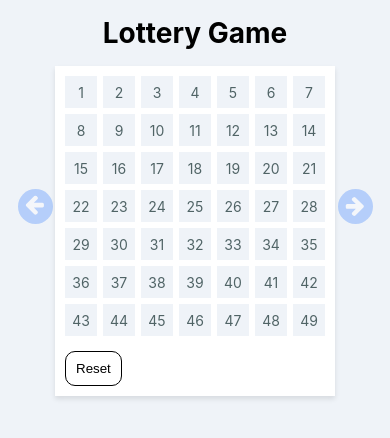
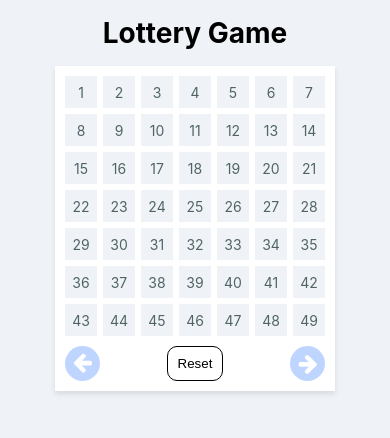
Before and after one commit to SimonSiefke/lottery-game, a React (Vite) app: page / in a window 390 px wide. Shown: the top 438 px of the page. Built offline with nearby package versions, Linux system fonts and the light colour scheme.

Commit message:
more responsive layout

```diff
--- a/src/App.css
+++ b/src/App.css
@@ -31,21 +31,6 @@ button::-moz-focus-inner {
   --ButtonSize: 35px;
 }
 
-@media screen and (min-width: 420px) {
-  :root {
-    --FieldSize: 35px;
-    --FieldsPadding: 15px;
-    --FieldGap: 8px;
-    --FieldsFormSideWidth: 48px;
-  }
-}
-
-@media screen and (min-width: 768px) {
-  :root {
-    --FieldSize: 50px;
-  }
-}
-
 body {
   background: var(--BackGround);
   font-size: var(--FontSize);
@@ -65,7 +50,7 @@ h1 {
   margin: 0 auto;
 }
 
-.FieldsAndReset {
+.FieldsFormMiddle {
   display: flex;
   flex-direction: column;
   box-shadow: var(--BoxShadowAround);
@@ -131,8 +116,19 @@ h1 {
 .FieldsFormLeft,
 .FieldsFormRight {
   width: var(--FieldsFormSideWidth);
+  flex-direction: column;
+  justify-content: center;
+  display: none;
+}
+
+[class^='FieldsBottom'] {
   display: flex;
-  flex-direction: column;
+  justify-content: space-between;
+  padding-top: 10px;
+}
+
+.FieldsBottom {
+  display: none;
   justify-content: center;
 }
 
@@ -146,7 +142,6 @@ h1 {
   border-radius: 50%;
   align-self: center;
   border: 2px solid transparent;
-  transform: translateY(-25px); /* Center with fields */
 }
 
 .ButtonContinue:disabled,
@@ -185,7 +180,6 @@ h1 {
   align-self: start;
   padding: 0 10px;
   border-radius: 10px;
-  margin-top: 15px;
   border: 1px solid;
   height: var(--ButtonSize);
 }
@@ -195,3 +189,29 @@ h1 {
   background: rgb(61, 61, 61);
   color: white;
 }
+
+@media screen and (min-width: 420px) {
+  :root {
+    --FieldSize: 35px;
+    --FieldsPadding: 15px;
+    --FieldGap: 8px;
+    --FieldsFormSideWidth: 48px;
+    --ButtonSize: 40px;
+  }
+  .FieldsFormLeft,
+  .FieldsFormRight {
+    display: flex;
+  }
+  .FieldsBottomSmall {
+    display: none;
+  }
+  .FieldsBottom {
+    display: flex;
+  }
+}
+
+@media screen and (min-width: 768px) {
+  :root {
+    --FieldSize: 50px;
+  }
+}
--- a/src/App.jsx
+++ b/src/App.jsx
@@ -50,12 +50,7 @@ const Field = ({
   </li>
 )
 
-const FieldsAndReset = ({
-  selectField,
-  unSelectField,
-  resetFields,
-  selectedFields,
-}) => {
+const Fields = ({ selectField, unSelectField, selectedFields }) => {
   const [gameId] = useState(`G-${Math.random()}`.slice(0, 8))
   const [activeIndex, setActiveIndex] = useState(0)
   const maybeToggleField = (field) => {
@@ -67,9 +62,6 @@ const FieldsAndReset = ({
       selectField(field)
       return
     }
-  }
-  const handleResetClick = (event) => {
-    resetFields()
   }
 
   const handleFieldsKeyDown = (event) => {
@@ -128,7 +120,6 @@ const FieldsAndReset = ({
     maybeToggleField(field)
   }
   return (
-    <div className="FieldsAndReset">
     <ol
       className="Fields"
       onKeyDown={handleFieldsKeyDown}
@@ -153,10 +144,6 @@ const FieldsAndReset = ({
         </Field>
       ))}
     </ol>
-      <button type="reset" onClick={handleResetClick} className="ButtonReset">
-        Reset
-      </button>
-    </div>
   )
 }
 
@@ -169,6 +156,9 @@ const App = () => {
   } = useLotteryGame()
   const handleContinueClick = (event) => {
     alert('Continue ' + JSON.stringify(Array.from(selectedFields)))
+  }
+  const handleResetClick = (event) => {
+    resetFields()
   }
   return (
     <div className="App">
@@ -184,12 +174,47 @@ const App = () => {
             Back
           </button>
         </div>
-        <FieldsAndReset
+        <div className="FieldsFormMiddle">
+          <Fields
             selectField={selectField}
+            selectedFields={selectedFields}
             unSelectField={unSelectField}
-          resetFields={resetFields}
-          selectedFields={selectedFields}
           />
+          <div className="FieldsBottomSmall">
+            <button
+              type="button"
+              className="ButtonBack"
+              onClick={handleContinueClick}
+              disabled={true}
+            >
+              Back
+            </button>
+            <button
+              type="reset"
+              onClick={handleResetClick}
+              className="ButtonReset"
+            >
+              Reset
+            </button>
+            <button
+              type="button"
+              className="ButtonContinue"
+              onClick={handleContinueClick}
+              disabled={selectedFields.size < 6}
+            >
+              Continue
+            </button>
+          </div>
+          <div className="FieldsBottom">
+            <button
+              type="reset"
+              onClick={handleResetClick}
+              className="ButtonReset"
+            >
+              Reset
+            </button>
+          </div>
+        </div>
         <div className="FieldsFormRight">
           <button
             type="button"
```
Lines whose indentation alone changed are shown as unchanged.
